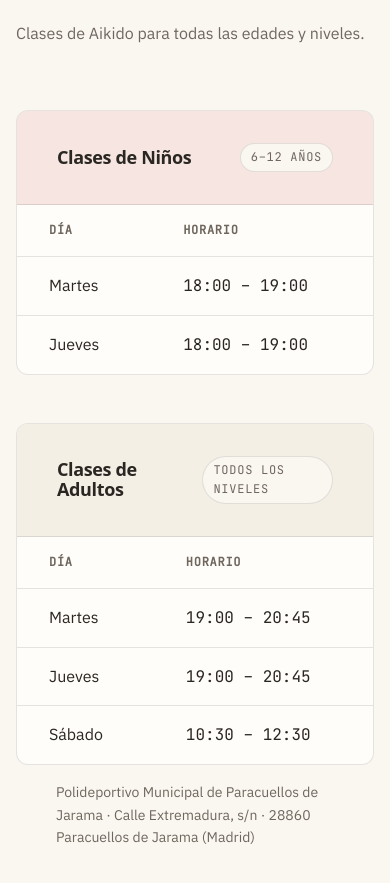
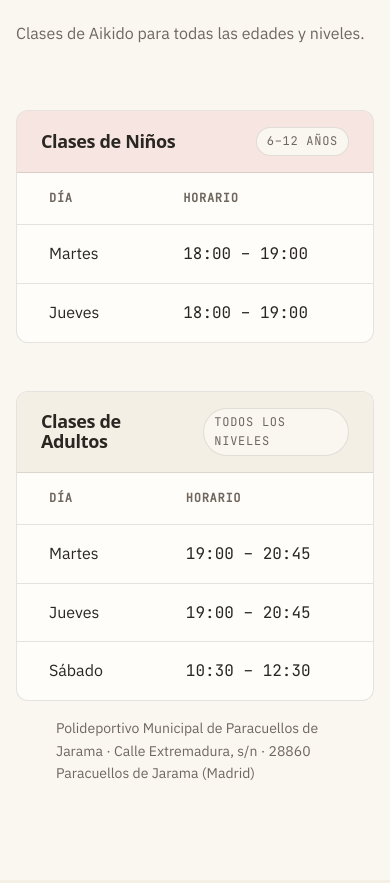
Before and after one commit to svallev/Club_Aikido_Paracuellos, a website built with Vite: page index.html in a window 390 px wide. Shown: the part 2971-3854 px from the top of the page. Built offline with nearby package versions, Linux system fonts and the light colour scheme.

Commit message:
Mejoras responsive

```diff
--- a/src/css/components.css
+++ b/src/css/components.css
@@ -396,6 +396,12 @@
 
 .schedule-panel__head--kids {
   background: var(--accent-soft);
+}
+
+@media (max-width: 767px) {
+  .schedule-panel__head {
+    padding: var(--space-2) var(--space-3);
+  }
 }
 
 .schedule-panel__title {
```
